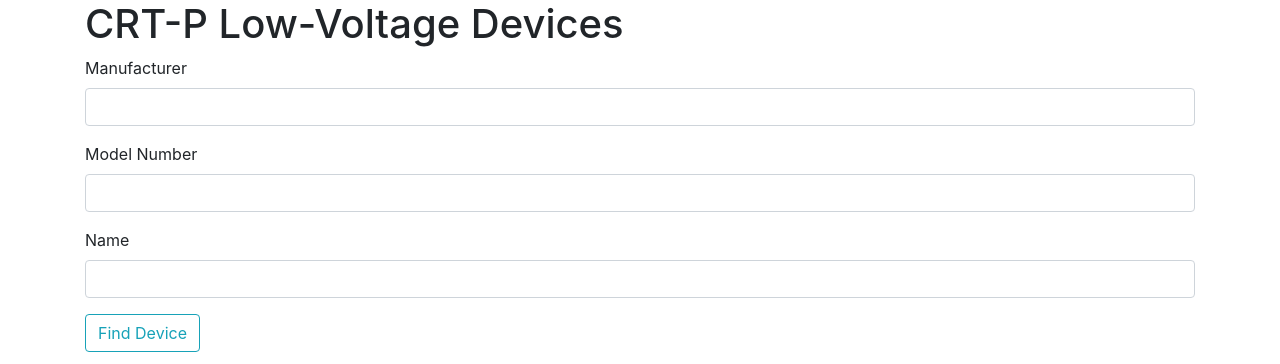
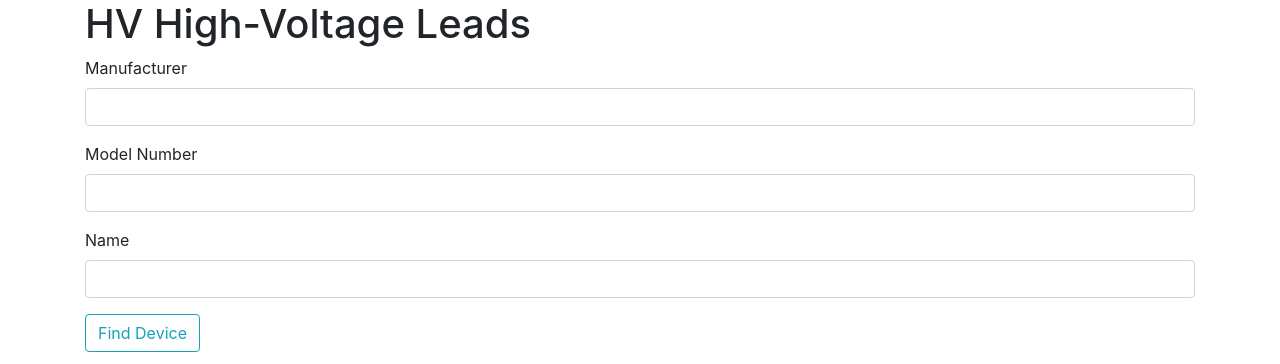
Before and after one commit to farbodab/cardiacpedia, a Flask app: template cardiacpedia/templates/Devices/hv.html in a window 1280 px wide. Shown: the part 56-420 px from the top of the page. Run offline with Flask 2, Linux system fonts and the light colour scheme; the template is opened without the code that fills it: values that come from a table or form of the project are taken from there, most other values are stand-ins (such as "Sample title", 1, 10 or a date in 2020); some libraries are stand-ins or nearby versions.

Commit message:
Updated page templates

```diff
--- a/cardiacpedia/templates/Devices/hv.html
+++ b/cardiacpedia/templates/Devices/hv.html
@@ -2,7 +2,7 @@
 {% from 'bootstrap/form.html' import render_field %}
 
 {% block content %}
-<h1>CRT-P Low-Voltage Devices</h1>
+<h1>HV High-Voltage Leads</h1>
 
 <form class="form-group" method="POST">
      {{ form.hidden_tag() }}
@@ -42,10 +42,10 @@
           <li class="page-item disabled"><a class="page-link" href="#">...</a></li>
          {% elif devices.page == page_num %}
          <li class="page-item disabled">
-           <a class="page-link" href="{{ url_for('devices.crtp', page=page_num) }}">{{ page_num }}</a></li>
+           <a class="page-link" href="{{ url_for('devices.hv', page=page_num) }}">{{ page_num }}</a></li>
          </li>
          {% else %}
-           <li class="page-item"><a class="page-link" href="{{ url_for('devices.crtp', page=page_num) }}">{{ page_num }}</a></li>
+           <li class="page-item"><a class="page-link" href="{{ url_for('devices.hv', page=page_num) }}">{{ page_num }}</a></li>
          {% endif %}
      {% endfor %}
    </nav>
--- a/cardiacpedia/templates/Devices/icd.html
+++ b/cardiacpedia/templates/Devices/icd.html
@@ -2,7 +2,7 @@
 {% from 'bootstrap/form.html' import render_field %}
 
 {% block content %}
-<h1>CRT-P Low-Voltage Devices</h1>
+<h1>ICD High-Voltage Devices</h1>
 
 <form class="form-group" method="POST">
      {{ form.hidden_tag() }}
@@ -42,10 +42,10 @@
           <li class="page-item disabled"><a class="page-link" href="#">...</a></li>
          {% elif devices.page == page_num %}
          <li class="page-item disabled">
-           <a class="page-link" href="{{ url_for('devices.crtp', page=page_num) }}">{{ page_num }}</a></li>
+           <a class="page-link" href="{{ url_for('devices.icd', page=page_num) }}">{{ page_num }}</a></li>
          </li>
          {% else %}
-           <li class="page-item"><a class="page-link" href="{{ url_for('devices.crtp', page=page_num) }}">{{ page_num }}</a></li>
+           <li class="page-item"><a class="page-link" href="{{ url_for('devices.icd', page=page_num) }}">{{ page_num }}</a></li>
          {% endif %}
      {% endfor %}
    </nav>
--- a/cardiacpedia/templates/Devices/lv.html
+++ b/cardiacpedia/templates/Devices/lv.html
@@ -2,7 +2,7 @@
 {% from 'bootstrap/form.html' import render_field %}
 
 {% block content %}
-<h1>IPG Low-Voltage Devices</h1>
+<h1>LV Low-Voltage Devices</h1>
 
 <form class="form-group" method="POST">
      {{ form.hidden_tag() }}
@@ -42,10 +42,10 @@
           <li class="page-item disabled"><a class="page-link" href="#">...</a></li>
          {% elif devices.page == page_num %}
          <li class="page-item disabled">
-           <a class="page-link" href="{{ url_for('devices.ipg', page=page_num) }}">{{ page_num }}</a></li>
+           <a class="page-link" href="{{ url_for('devices.lv', page=page_num) }}">{{ page_num }}</a></li>
          </li>
          {% else %}
-           <li class="page-item"><a class="page-link" href="{{ url_for('devices.ipg', page=page_num) }}">{{ page_num }}</a></li>
+           <li class="page-item"><a class="page-link" href="{{ url_for('devices.lv', page=page_num) }}">{{ page_num }}</a></li>
          {% endif %}
      {% endfor %}
    </nav>
```
Also changed, not shown: cardiacpedia/templates/Devices/crtd.html (+4 -4 lines).
